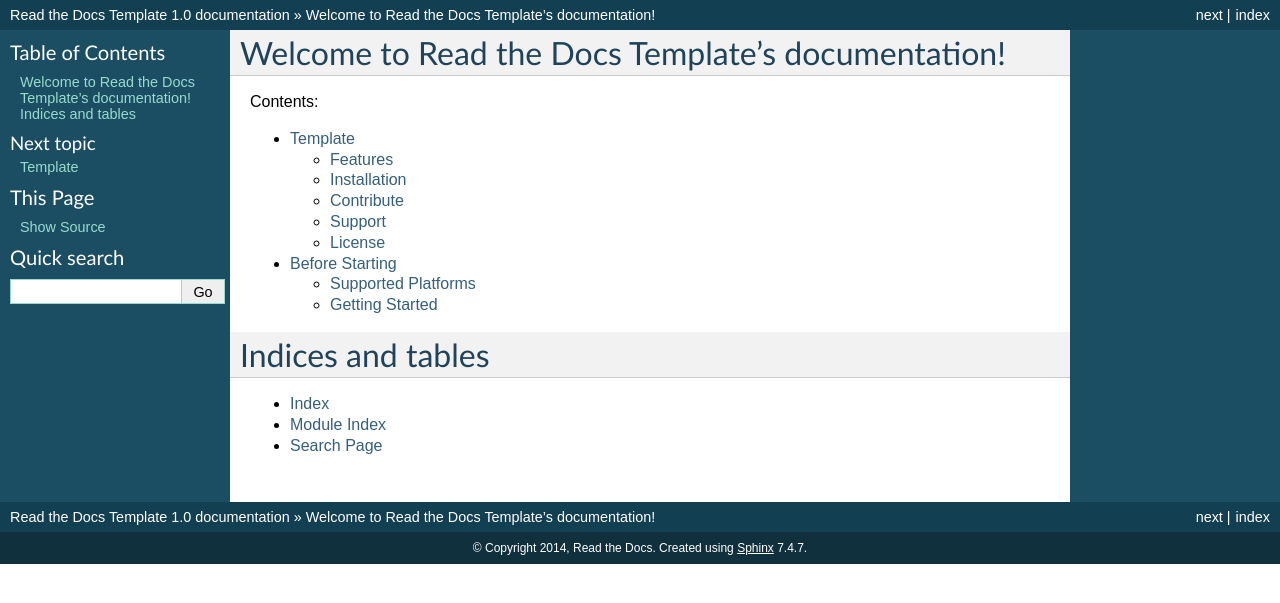
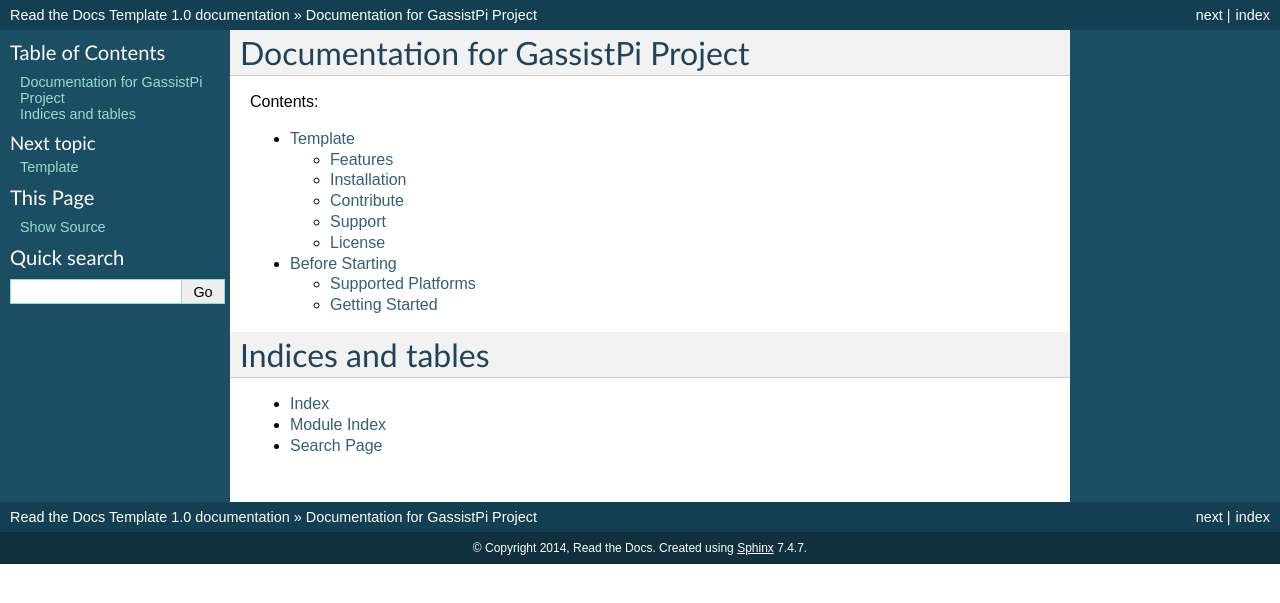
Before and after one commit to shivasiddharth/GassistPi-Documentation, a Sphinx documentation site: the page built from docs/index.rst, in a window 1280 px wide. Shown: the top 603 px of the page. Built offline with Sphinx 7.4.7, drawn with Linux system fonts in a browser that asks for light colours.

Commit message:
Update index.rst

```diff
--- a/docs/index.rst
+++ b/docs/index.rst
@@ -3,8 +3,8 @@
    You can adapt this file completely to your liking, but it should at least
    contain the root `toctree` directive.
 
-Welcome to Read the Docs Template's documentation!
-==================================================
+Documentation for GassistPi Project
+===================================
 
 Contents:
 
```
